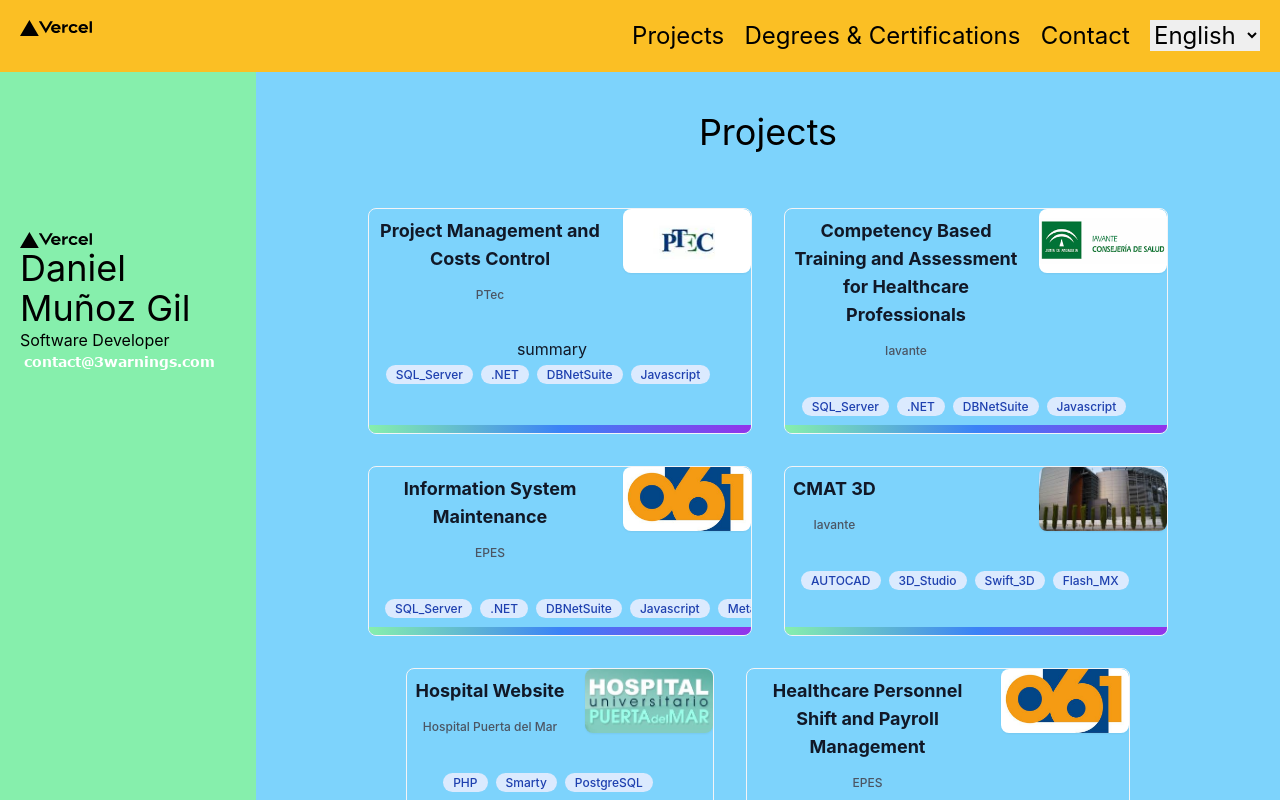
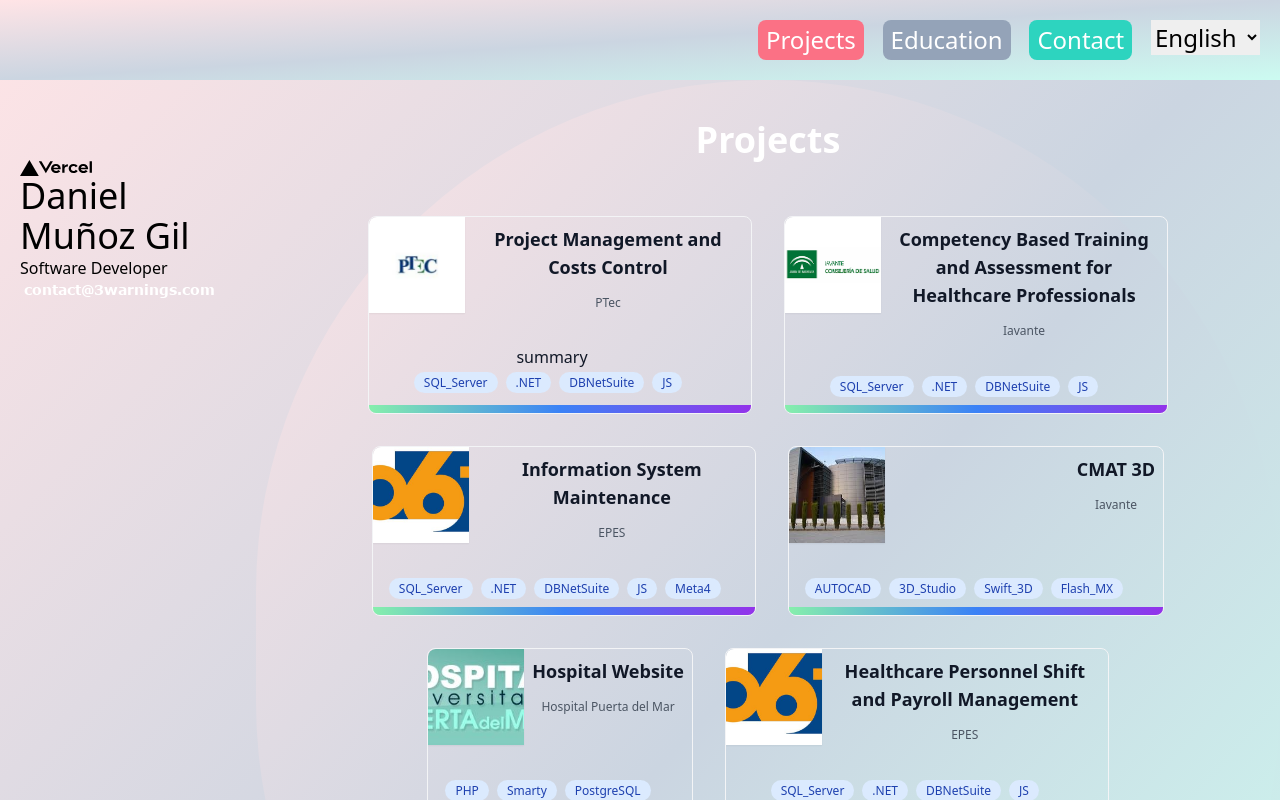
Before and after one commit to DaniMunoz/portfolio, a Next.js app: page / in a window 1280 px wide. Shown: the top 800 px of the page. Built offline with nearby package versions, Linux system fonts and the light colour scheme.

Commit message:
CSS tweaking

```diff
--- a/components/footer/footer.jsx
+++ b/components/footer/footer.jsx
@@ -3,7 +3,7 @@
 
 export default function Footer() {
   return (
-    <footer className="bg-slate-800 mt-auto p-5">
+    <footer className="border-0 p-5">
         <h1 className="text-2xl md:text-4xl text-white">Footer</h1>
     </footer>
   );
--- a/components/header/header.jsx
+++ b/components/header/header.jsx
@@ -20,16 +20,16 @@
   };
 
   return (
-    <header className="bg-amber-400 p-5 sticky top-0 flex flex-row z-10">
+    <header className="bg-gradient-to-br from-rose-100 via-slate-300 to-teal-100 p-5 sticky top-0 flex flex-row z-10">
       <Link className="basis-1/4" href="/">
-        <Image src="/vercel.svg" alt="Vercel Logo" width={72} height={16} />
+        {/*<Image src="/vercel.svg" alt="Vercel Logo" width={72} height={16} />*/}
       </Link>
-      <nav className="text-xl md:text-2xl basis-3/4">
+      <nav className="md:text-2xl basis-3/4">
         <div className="flex flex-row-reverse">
           <LanguageSelector />&nbsp;&nbsp;&nbsp;
-          <Link href="/">{languageStrings["header.contact"]}</Link>&nbsp;&nbsp;&nbsp;
-          <Link href="/"  onClick={handleHideProjects}>{languageStrings["header.qualifications"]}</Link>&nbsp;&nbsp;&nbsp;
-          <Link href="/" onClick={handleShowProjects}>{languageStrings["header.projects"]}</Link>&nbsp;&nbsp;&nbsp;
+          <Link href="/" className="font-normal bg-teal-400 hover:bg-teal-500 text-white py-1 px-2 rounded-lg border-0 hover:rounded">{languageStrings["header.contact"]}</Link>&nbsp;&nbsp;&nbsp;
+          <Link href="/" className="font-normal bg-slate-400 hover:bg-slate-500 text-white py-1 px-2 rounded-lg border-0 hover:rounded" onClick={handleHideProjects}>{languageStrings["header.qualifications"]}</Link>&nbsp;&nbsp;&nbsp;
+          <Link href="/" className="font-normal bg-rose-400 hover:bg-rose-500 text-white py-1 px-2 rounded-lg border-0 hover:rounded" onClick={handleShowProjects}>{languageStrings["header.projects"]}</Link>&nbsp;&nbsp;&nbsp;
         </div>
       </nav>
     </header>
--- a/components/mainContent/mainContent.jsx
+++ b/components/mainContent/mainContent.jsx
@@ -15,8 +15,8 @@
   const languageStrings = languageData[0][language];
 
   return (
-    <article className="bg-sky-300 md:w-2/3 lg:w-4/5 px-5 min-h-[85vh] text-center scroll-auto">
-      <h1 className="text-2xl md:text-4xl p-10">
+    <article className="rounded-full bg-gradient-to-br from-rose-100 via-slate-300 to-teal-100 md:w-2/3 lg:w-4/5 px-5 min-h-[85vh] text-center scroll-auto">
+      <h1 className="text-2xl md:text-4xl p-10 text-white font-semibold">
         { showProjects && languageStrings["mainContent.title.projects"]}
         { !showProjects && languageStrings["mainContent.title.qualifications"]}
       </h1>
--- a/components/projectList/projectList.jsx
+++ b/components/projectList/projectList.jsx
@@ -42,19 +42,21 @@
 {/** */}
 
   const cards = projects.map((project) => (
-    <a key={project.id} role="projectCard" href="#" className="relative block overflow-hidden rounded-lg border border-gray-100 p-0 max-w-sm m-4">
+    <div key={project.id} role="projectCard" href="#" className="relative block overflow-hidden rounded-lg border border-gray-100 p-0 max-w-sm m-4">
       <span className="absolute inset-x-0 bottom-0 h-2 bg-gradient-to-r from-green-300 via-blue-500 to-purple-600"></span>
 
       <div className="justify-between sm:flex">
+        <div className="ml-0 hidden flex-shrink-0 sm:block">
+          <Image alt={project.project_en} className="h-24 w-24 rounded-tl-lg object-cover shadow-sm" height={64} width={128} src={project.image}/>
+        </div>
+
         <div>
           { (language == "en") && <h3 className="p-2 text-lg font-bold text-gray-900">{project.project_en}</h3>}
           { (language == "es") && <h3 className="p-2 text-lg font-bold text-gray-900">{project.project_es}</h3>}
           <a href={project.customer_web} className="mt-1 text-xs font-medium text-gray-600" target="_blank" rel="noreferrer">{project.customer}</a>
         </div>
 
-        <div className="ml-3 hidden flex-shrink-0 sm:block">
-          <Image alt={project.project_en} className="h-16 w-32 rounded-lg object-cover shadow-sm" height={64} width={128} src={project.image}/>
-        </div>
+
       </div>
 
       <div className="mt-4 sm:pr-8 p-4">
@@ -63,11 +65,11 @@
         {
           project.technologies.map((tech) => {
             return (
-            <span key={tech.tech} class="bg-blue-100 text-blue-800 text-xs font-medium mr-2 px-2.5 py-0.5 rounded-full dark:bg-blue-900 dark:text-blue-300">{tech.tech}</span>
+            <span key={tech.tech} className="bg-blue-100 text-blue-800 text-xs font-medium mr-2 px-2.5 py-0.5 rounded-full dark:bg-blue-900 dark:text-blue-300">{tech.tech}</span>
           )})
         }
       </div>
-    </a>
+    </div>
   ))
 
   return (cards);
--- a/components/qualificationsList/qualificationsList.jsx
+++ b/components/qualificationsList/qualificationsList.jsx
@@ -35,34 +35,42 @@
 const QualificationsList = ({ qualifications }) => {
   const language = useSelector((state) => state.language.language);
   const cards = qualifications.map((qualification) => (
-    <figure key={qualification.id}  role="qualificationCard" className="md:flex bg-slate-100 rounded-xl p-8 md:p-0 dark:bg-slate-800 max-w-sm m-4">
-      <Image class="rounded-l-xl w-24 h-24 md:w-48 md:h-auto mx-auto" src={qualification.image} alt="" width="120" height="100" />
-      <div className="pt-4 md:p-4 text-center md:text-left space-y-4 w-96 relative">
-        <figcaption className="font-medium">
-          { (language == "en") && <div className="text-sky-500 dark:text-sky-400">{qualification.title_en}</div>}
-          { (language == "es") && <div className="text-sky-500 dark:text-sky-400">{qualification.title_es}</div>}
+    <figure key={qualification.id}  role="qualificationCard" className="flex bg-slate-100 rounded-xl p-0 dark:bg-slate-100 hover:bg-white max-w-sm m-4 drop-shadow-md hover:drop-shadow-xl shadow-slate-900">
+      <Image className="rounded-l-xl w-48 h-auto mx-auto" src={qualification.image} alt="" width="120" height="100" />
+      <div className="pt-2 p-2 sm:pt-4 sm:p-4 text-left space-y-4 w-80 sm:w-96 relative">
+        <figcaption className="text-sm sm:text-base font-medium">
+          { (language == "en") && <div className="text-sky-500 dark:text-sky-500">{qualification.title_en}</div>}
+          { (language == "es") && <div className="text-sky-500 dark:text-sky-500">{qualification.title_es}</div>}
 
-          { (language == "en") && <div className="text-slate-700 dark:text-slate-500">{qualification.institution_en}</div> }
-          { (language == "es") && <div className="text-slate-700 dark:text-slate-500">{qualification.institution_es}</div> }
+          { (language == "en") && <div className="text-slate-700 dark:text-slate-400">{qualification.institution_en}</div> }
+          { (language == "es") && <div className="text-slate-700 dark:text-slate-400">{qualification.institution_es}</div> }
 
           { qualification.type == 'degree' &&
             <div className="absolute bottom-3 right-3 text-blue-500">
-              <svg xmlns="http://www.w3.org/2000/svg" fill="none" viewBox="0 0 24 24" strokeWidth={1.5} stroke="currentColor" className="w-6 h-6">
-                <path strokeLinecap="round" strokeLinejoin="round" d="M4.26 10.147a60.436 60.436 0 00-.491 6.347A48.627 48.627 0 0112 20.904a48.627 48.627 0 018.232-4.41 60.46 60.46 0 00-.491-6.347m-15.482 0a50.57 50.57 0 00-2.658-.813A59.905 59.905 0 0112 3.493a59.902 59.902 0 0110.399 5.84c-.896.248-1.783.52-2.658.814m-15.482 0A50.697 50.697 0 0112 13.489a50.702 50.702 0 017.74-3.342M6.75 15a.75.75 0 100-1.5.75.75 0 000 1.5zm0 0v-3.675A55.378 55.378 0 0112 8.443m-7.007 11.55A5.981 5.981 0 006.75 15.75v-1.5" />
-              </svg>
+              { (language == "en") && <><svg xmlns="http://www.w3.org/2000/svg" fill="none" viewBox="0 0 24 24" strokeWidth={1.5} stroke="currentColor" className="w-6 h-6 inline">
+                                            <path strokeLinecap="round" strokeLinejoin="round" d="M4.26 10.147a60.436 60.436 0 00-.491 6.347A48.627 48.627 0 0112 20.904a48.627 48.627 0 018.232-4.41 60.46 60.46 0 00-.491-6.347m-15.482 0a50.57 50.57 0 00-2.658-.813A59.905 59.905 0 0112 3.493a59.902 59.902 0 0110.399 5.84c-.896.248-1.783.52-2.658.814m-15.482 0A50.697 50.697 0 0112 13.489a50.702 50.702 0 017.74-3.342M6.75 15a.75.75 0 100-1.5.75.75 0 000 1.5zm0 0v-3.675A55.378 55.378 0 0112 8.443m-7.007 11.55A5.981 5.981 0 006.75 15.75v-1.5" />
+                                          </svg>
+                                          &nbsp;<a href={qualification.link} className="underline bg-gradient-to-r from-blue-400 to-green-500 hover:from-blue-500 hover:to-green-600 text-white font-bold py-1 px-2 rounded hover:rounded-full text-[12px]" target="_blank" rel="noreferrer">See University Degree</a>
+                                          </>}
+            { (language == "es") && <><svg xmlns="http://www.w3.org/2000/svg" fill="none" viewBox="0 0 24 24" strokeWidth={1.5} stroke="currentColor" className="w-6 h-6 inline">
+                                        <path strokeLinecap="round" strokeLinejoin="round" d="M4.26 10.147a60.436 60.436 0 00-.491 6.347A48.627 48.627 0 0112 20.904a48.627 48.627 0 018.232-4.41 60.46 60.46 0 00-.491-6.347m-15.482 0a50.57 50.57 0 00-2.658-.813A59.905 59.905 0 0112 3.493a59.902 59.902 0 0110.399 5.84c-.896.248-1.783.52-2.658.814m-15.482 0A50.697 50.697 0 0112 13.489a50.702 50.702 0 017.74-3.342M6.75 15a.75.75 0 100-1.5.75.75 0 000 1.5zm0 0v-3.675A55.378 55.378 0 0112 8.443m-7.007 11.55A5.981 5.981 0 006.75 15.75v-1.5" />
+                                      </svg>
+                                      &nbsp;<a href={qualification.link} className="underline bg-gradient-to-r from-blue-400 to-green-500 hover:from-blue-500 hover:to-green-600 text-white font-bold py-1 px-2 rounded hover:rounded-full text-[12px]" target="_blank" rel="noreferrer">Ver Título Universitario</a>
+                                      </>}
             </div>}
 
           { qualification.type == 'certification' &&
             <div className="absolute bottom-2 right-2">
-            { (language == "en") && <><a href={qualification.link} className="underline text-blue-500" target="_blank" rel="noreferrer">Certification</a>&nbsp;
-                                    <svg xmlns="http://www.w3.org/2000/svg" fill="none" viewBox="0 0 24 24" strokeWidth={1.5} stroke="currentColor" className="w-6 h-6 inline text-green-500">
+            { (language == "en") && <><svg xmlns="http://www.w3.org/2000/svg" fill="none" viewBox="0 0 24 24" strokeWidth={1.5} stroke="currentColor" className="w-6 h-6 inline text-green-500">
                                       <path strokeLinecap="round" strokeLinejoin="round" d="M9 12.75L11.25 15 15 9.75m-3-7.036A11.959 11.959 0 013.598 6 11.99 11.99 0 003 9.749c0 5.592 3.824 10.29 9 11.623 5.176-1.332 9-6.03 9-11.622 0-1.31-.21-2.571-.598-3.751h-.152c-3.196 0-6.1-1.248-8.25-3.285z" />
-                                    </svg></>}
-            { (language == "es") && <><a href={qualification.link} className="underline text-blue-500" target="_blank" rel="noreferrer">Certificación</a>&nbsp;
-                                    <svg xmlns="http://www.w3.org/2000/svg" fill="none" viewBox="0 0 24 24" strokeWidth={1.5} stroke="currentColor" className="w-6 h-6 inline text-green-500">
+                                    </svg>
+                                    &nbsp;<a href={qualification.link} className="underline bg-gradient-to-r from-blue-400 to-green-500 hover:from-blue-500 hover:to-green-600 text-white font-bold py-1 px-2 rounded hover:rounded-full text-[12px]" target="_blank" rel="noreferrer">See Certification</a>
+                                    </>}
+            { (language == "es") && <><svg xmlns="http://www.w3.org/2000/svg" fill="none" viewBox="0 0 24 24" strokeWidth={1.5} stroke="currentColor" className="w-6 h-6 inline text-green-500">
                                       <path strokeLinecap="round" strokeLinejoin="round" d="M9 12.75L11.25 15 15 9.75m-3-7.036A11.959 11.959 0 013.598 6 11.99 11.99 0 003 9.749c0 5.592 3.824 10.29 9 11.623 5.176-1.332 9-6.03 9-11.622 0-1.31-.21-2.571-.598-3.751h-.152c-3.196 0-6.1-1.248-8.25-3.285z" />
-                                    </svg></>}
-
+                                    </svg>
+                                    &nbsp;<a href={qualification.link} className="underline bg-gradient-to-r from-blue-400 to-green-500 hover:from-blue-500 hover:to-green-600 text-white font-bold py-1 px-2 rounded hover:rounded-full text-[12px]" target="_blank" rel="noreferrer">Ver Certificación</a>
+                                    </>}
             </div>
           }
         </figcaption>
--- a/components/sidebar/sidebar.jsx
+++ b/components/sidebar/sidebar.jsx
@@ -3,7 +3,7 @@
 
 export default function SideBar() {
   return (
-    <aside className="bg-green-300 md:w-1/3 lg:w-1/5 px-5 py-40">
+    <aside className="md:w-1/3 lg:w-1/5 px-5 py-20 mx-auto md:text-left">
       <Image src="/vercel.svg" alt="Vercel Logo" width={72} height={16} />
       <h1 role="name" className="text-2xl md:text-4xl">Daniel Muñoz Gil</h1>
       <h2 role="title">Software Developer</h2>
--- a/pages/index.tsx
+++ b/pages/index.tsx
@@ -12,6 +12,7 @@
 export default function Home() {
   return (
     <>
+      <div className="font-sans bg-gradient-to-br from-rose-100 via-slate-300 to-teal-100">
       <Provider store={store}>
       <Head>
         <title>Daniel&apos;s Portfolio</title>
@@ -29,6 +30,7 @@
 
       <Footer />
       </Provider>
+      </div>
     </>
   );
 }
--- a/public/json/languages.json
+++ b/public/json/languages.json
@@ -2,14 +2,14 @@
   {
     "en": {
       "header.projects": "Projects",
-      "header.qualifications": "Degrees & Certifications",
+      "header.qualifications": "Education",
       "header.contact": "Contact",
       "mainContent.title.projects": "Projects",
       "mainContent.title.qualifications": "Degrees & Certifications"
     },
     "es": {
         "header.projects": "Proyectos",
-        "header.qualifications": "Títulos y Certificaciones",
+        "header.qualifications": "Educación",
         "header.contact": "Contacto",
         "mainContent.title.projects": "Proyectos",
         "mainContent.title.qualifications": "Títulos y Certificaciones"
--- a/public/json/projects.json
+++ b/public/json/projects.json
@@ -7,7 +7,7 @@
     "customer_web": "http://www.ptec.es/",
     "summary_en": "summary",
     "summary_es": "resumen",
-    "technologies": [ { "tech": "SQL_Server"}, { "tech": ".NET"}, { "tech": "DBNetSuite"}, { "tech": "Javascript"}],
+    "technologies": [ { "tech": "SQL_Server"}, { "tech": ".NET"}, { "tech": "DBNetSuite"}, { "tech": "JS"}],
     "text_en": "This software summarizes all company projects revenues and costs, to easily track them. <br /><br />Every single bill is submitted to the system, and staff register the working hours they spend in every project, every day.&nbsp;Hourly costs are calculated for everyone.<br><br>This way you can see how the company is performing at any time!<br><br>It contains a Document Repository for offers, bills and receptions, with automatic pdf generation and mailing between Commercial, Purchasing and Administration departments.",
     "text_es": "Este software resume todos los ingresos y costes de los proyectos de la empresa. <br /><br />Se registra cada factura, y el personal imputa las horas de trabajo que dedica a cada proyecto, diariamente. Los costes por hora se calculaban para todos. Así se puede ver en todo momento cómo vaa la empresa. Contiene un repositorio de documentos para ofertas, facturas y recepciones, con generación automática de pdf y envío entre los departamentos Comercial, Compras y Administración."
   }, {
@@ -17,7 +17,7 @@
     "image": "/images/iavante_225.png",
     "customer": "Iavante",
     "customer_web": "http://www.iavante.es/",
-    "technologies": [ { "tech": "SQL_Server"}, { "tech": ".NET"}, { "tech": "DBNetSuite"}, { "tech": "Javascript"}],
+    "technologies": [ { "tech": "SQL_Server"}, { "tech": ".NET"}, { "tech": "DBNetSuite"}, { "tech": "JS"}],
     "text_en": "This is a competence-based training portal for health emergency professionals (medics, nurses, ambulance drivers...). They gain competences as they pass exams, and those competences are used to opt to a higher position within their public company.",
     "text_es": "Se trata de un portal de formación por competencias para profesionales de emergencias sanitarias (médicos, enfermeros, conductores de ambulancias...). Adquieren competencias a medida que superan exámenes, y esas competencias les sirven para optar a un puesto más alto dentro de su empresa pública"
   }, {
@@ -27,7 +27,7 @@
     "image": "/images/epes_max640.jpg",
     "customer": "EPES",
     "customer_web": "http://www.epes.es/",
-    "technologies": [ { "tech": "SQL_Server"}, { "tech": ".NET"}, { "tech": "DBNetSuite"}, { "tech": "Javascript"}, {"tech": "Meta4"}],
+    "technologies": [ { "tech": "SQL_Server"}, { "tech": ".NET"}, { "tech": "DBNetSuite"}, { "tech": "JS"}, {"tech": "Meta4"}],
     "text_en": "Software issues solving through a Ticketing System. Corrective, adaptive and evolutionary software maintenance. User support, analysis, implementation and monitoring.",
     "text_es": ""
   }, {
@@ -57,7 +57,7 @@
     "image": "/images/epes-1_max640.jpg",
     "customer": "EPES",
     "customer_web": "http://www.epes.es",
-    "technologies": [ { "tech": "SQL_Server"}, { "tech": ".NET"}, { "tech": "DBNetSuite"}, { "tech": "Javascript"}],
+    "technologies": [ { "tech": "SQL_Server"}, { "tech": ".NET"}, { "tech": "DBNetSuite"}, { "tech": "JS"}],
     "text_en": "Slot allocation for Healthcare personnel, service coverage management, hiring needs, data extraction for payroll calculations, analysis for decision making... They had a system based in <a href=\"http://www.meta4.co.uk/\" target=\"_blank\">Meta4</a> software, which calculated payrolls based in daily staff dedication to different projects. We made a new system based in the hourly staff dedication. This solved roundings from the previous system, which usually provoked overcosts and multiple claimings from workers. This application saved a lot of money annually to the customer, so we were complimented on several occasions. I began as programmer and promoted to Analyst and technical manager of the project a year later.",
     "text_es": ""
   }, {
@@ -67,7 +67,7 @@
     "image": "/images/aloha_logo2_max640.jpg",
     "customer": "Aloha College Foundation",
     "customer_web": "http://www.aloha-college.com",
-    "technologies": [ { "tech": "SQL_Server"}, { "tech": ".NET"}, { "tech": "DBNetSuite"}, { "tech": "Javascript"}, { "tech": "SIMS"}],
+    "technologies": [ { "tech": "SQL_Server"}, { "tech": ".NET"}, { "tech": "DBNetSuite"}, { "tech": "JS"}, { "tech": "SIMS"}],
     "text_en": "More than five years developing the college Intranet from scratch, to ease Administration tasks.&nbsp;More than 40 different applications, most of them using database information from SIMS (School Information Management System, from <a href=\"http://www.capita-sims.co.uk/\" target=\"_blank\">Capita</a>), obtained through database server linking.<br><br>- Pupils Reports Repository<br>- Loan of educational books<br>- Teaching Staff Evaluation<br>- Ticketing system for IT, Administration and Maintenance Departments<br>- Pupils absences notifications to parents via email<br>- Uniform shop POS<br>- Summer School Management: Activities, fees, charging up...<br>- Staff personal Ads<br>- Inventory control using barcoded labels<br>- Facilities bookings<br>... and many more!",
     "text_es": ""
   }, {
--- a/public/json/qualifications.json
+++ b/public/json/qualifications.json
@@ -3,7 +3,7 @@
     "id": 1,
     "type": "degree",
     "image": "/images/uah-128.png",
-    "link": "<a href=\"https://www.uah.es/\" target=\"_blank\">Universidad de Alcalá</a>",
+    "link": "https://sede.educacion.gob.es/registrotitulos/mostrarAutorizacion.action?ticket=24bc19b432c7aa66770e9dca748dcb0d222f6fe8",
     "institution_en": "UAH - Alcalá University (Spain)",
     "institution_es": "UAH - Universidad de Alcalá",
     "title_en": "M.Sc. Web Software Engineering",
@@ -15,7 +15,7 @@
     "id": 2,
     "type": "degree",
     "image": "/images/uma-128.png",
-    "link": "<a href=\"https://www.uma.es/\" target=\"_blank\">Universidad de Málaga</a>",
+    "link": "https://sede.educacion.gob.es/registrotitulos/mostrarAutorizacion.action?ticket=24bc19b432c7aa66770e9dca748dcb0d222f6fe8",
     "institution_en": "UMA - Málaga University (Spain)",
     "institution_es": "UMA - Universidad de Málaga",
     "title_en": "Computer Science Degree",
@@ -54,8 +54,8 @@
     "link": "https://www.coursera.org/account/accomplishments/specialization/CS7DX6HYLX9X",
     "institution_en": "Google Cloud Platform",
     "institution_es": "Google Cloud Platform",
-    "title_en": "Data Engineering, Big Data and Machine Learning on GCP",
-    "title_es": "Data Engineering, Big Data and Machine Learning on GCP",
+    "title_en": "Data Engineering, Big Data & Machine Learning on GCP",
+    "title_es": "Data Engineering, Big Data & Machine Learning on GCP",
     "text_en": "<span>Google Specialization, consisting of 5 courses:</span><span><ul><li><a href='https://www.coursera.org/account/accomplishments/certificate/UXXX2TQ88698'>Building Resilient Streaming Systems on Google Cloud Platform</a></li><li><a href='https://www.coursera.org/account/accomplishments/certificate/4AZYJPR35Z6G'>Google Cloud Big Data and Machine Learning Fundamentals</a></li><li><a href='https://www.coursera.org/account/accomplishments/certificate/XF6Z2JE7HY7P'>Serverless Data Analysis with Google BigQuery and Cloud Dataflow</a></li><li><a href='https://www.coursera.org/account/accomplishments/certificate/CNNQXPKBLHEW'>Serverless Machine Learning with Tensorflow on Google Cloud Platform</a></li><li><a href='https://www.coursera.org/account/accomplishments/certificate/RTXYB25FCNX5'>Leveraging Unstructured Data with Cloud Dataproc on Google Cloud Platform</a></li></ul></span>",
     "text_es": "<span>Especialización de Google, consistente en 5 cursos:</span><span><ul><li><a href='https://www.coursera.org/account/accomplishments/certificate/UXXX2TQ88698'>Building Resilient Streaming Systems on Google Cloud Platform</a></li><li><a href='https://www.coursera.org/account/accomplishments/certificate/4AZYJPR35Z6G'>Google Cloud Big Data and Machine Learning Fundamentals</a></li><li><a href='https://www.coursera.org/account/accomplishments/certificate/XF6Z2JE7HY7P'>Serverless Data Analysis with Google BigQuery and Cloud Dataflow</a></li><li><a href='https://www.coursera.org/account/accomplishments/certificate/CNNQXPKBLHEW'>Serverless Machine Learning with Tensorflow on Google Cloud Platform</a></li><li><a href='https://www.coursera.org/account/accomplishments/certificate/RTXYB25FCNX5'>Leveraging Unstructured Data with Cloud Dataproc on Google Cloud Platform</a></li></ul></span>"
   },
@@ -63,7 +63,7 @@
     "id": 6,
     "type": "certification",
     "image": "/images/microsoft-128.png",
-    "link": "https://mcp.microsoft.com/Anonymous//Transcript/Validate",
+    "link": "https://learn.microsoft.com/en-us/users/danielmuoz-9291/transcript/dzq6pso80n9pm2z",
     "institution_en": "Microsoft",
     "institution_es": "Microsoft",
     "title_en": "MCPD Web Developer",
@@ -75,7 +75,7 @@
     "id": 7,
     "type": "certification",
     "image": "/images/microsoft-128.png",
-    "link": "https://mcp.microsoft.com/Anonymous//Transcript/Validate",
+    "link": "https://learn.microsoft.com/en-us/users/danielmuoz-9291/transcript/dzq6pso80n9pm2z",
     "institution_en": "Microsoft",
     "institution_es": "Microsoft",
     "title_en": "MCTS .Net Framework 2.0, Web Applications",
```
Also changed, not shown: public/images/green-triangles.png (added), 1 other file (tests, documents, lock files or other folders).
